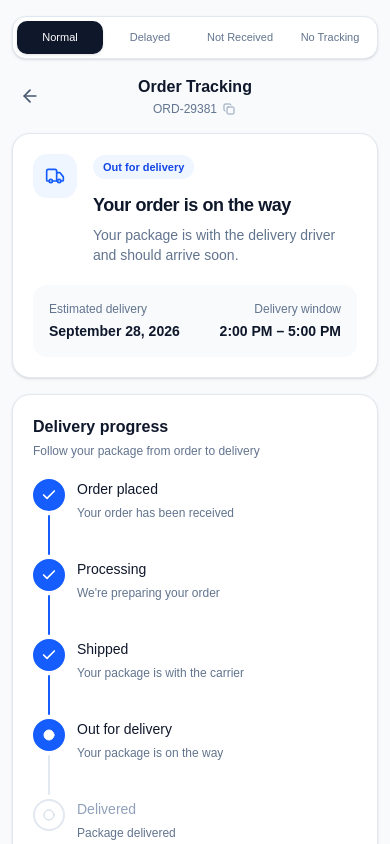
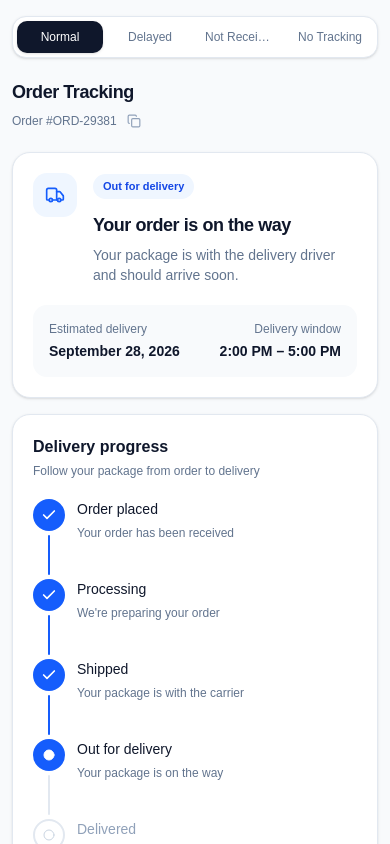
Before and after one commit to sakib-333/order-tracking-screen, a React (Vite) app: page / in a window 390 px wide. Shown: the top 844 px of the page. Built offline with nearby package versions, Linux system fonts and the light colour scheme.

Commit message:
Add responsive design.

```diff
--- a/src/components/order-tracking/OrderHeader.tsx
+++ b/src/components/order-tracking/OrderHeader.tsx
@@ -1,5 +1,4 @@
-import { ArrowLeft, Copy } from "lucide-react";
-import { Button } from "@/components/ui/button";
+import { Copy } from "lucide-react";
 
 interface OrderHeaderProps {
     orderId: string;
@@ -13,38 +12,36 @@ export function OrderHeader({
     };
 
     return (
-        <header className="mb-1">
-            <div className="flex items-center justify-between">
-                <Button
-                    variant="ghost"
-                    size="icon"
-                    className="size-9 rounded-full text-slate-600 hover:bg-white"
-                >
-                    <ArrowLeft className="size-5" />
-                </Button>
-
-                <div className="text-center">
-                    <h1 className="text-base font-semibold text-slate-900">
+        <header className="flex items-center justify-between">
+            <div>
+                <h1 className="text-lg font-semibold tracking-tight text-slate-900 sm:text-xl">
                     Order Tracking
                 </h1>
 
-                    <div className="mt-0.5 flex items-center justify-center gap-1">
-                        <span className="text-xs text-slate-500">
-                            {orderId}
+                <div className="mt-1 flex items-center gap-1.5">
+                    <span className="text-xs text-slate-500 sm:text-sm">
+                        Order #{orderId}
                     </span>
 
                     <button
                         type="button"
                         onClick={handleCopy}
-                            className="rounded p-0.5 text-slate-400 transition hover:bg-slate-100 hover:text-slate-600"
+                        className="rounded p-1 text-slate-400 transition hover:bg-slate-100 hover:text-slate-600"
                         aria-label="Copy order number"
                     >
-                            <Copy className="size-3" />
+                        <Copy className="size-3.5" />
                     </button>
                 </div>
             </div>
 
-                <div className="size-9" />
+            <div className="hidden text-right sm:block">
+                <p className="text-xs text-slate-400">
+                    Need help?
+                </p>
+
+                <p className="text-sm font-medium text-slate-700">
+                    Contact support below
+                </p>
             </div>
         </header>
     );
--- a/src/components/order-tracking/OrderLoading.tsx
+++ b/src/components/order-tracking/OrderLoading.tsx
@@ -2,8 +2,9 @@ import { Skeleton } from "@/components/ui/skeleton";
 
 export function OrderLoading() {
     return (
+        <div className="grid gap-4 md:grid-cols-2 md:gap-5 lg:grid-cols-[minmax(0,1.5fr)_minmax(320px,0.8fr)] lg:gap-6">
+            {/* Main Column */}
             <div className="space-y-4">
-            {/* Status Card */}
                 <div className="rounded-2xl border border-slate-200 bg-white p-5 shadow-sm">
                     <div className="flex items-start gap-4">
                         <Skeleton className="size-11 shrink-0 rounded-xl" />
@@ -19,7 +20,6 @@ export function OrderLoading() {
                     <Skeleton className="mt-5 h-16 w-full rounded-xl" />
                 </div>
 
-            {/* Timeline */}
                 <div className="rounded-2xl border border-slate-200 bg-white p-5 shadow-sm">
                     <div className="space-y-2">
                         <Skeleton className="h-5 w-36" />
@@ -34,13 +34,15 @@ export function OrderLoading() {
                         <Skeleton className="h-8 w-2/3" />
                     </div>
                 </div>
+            </div>
 
-            {/* Product */}
+            {/* Sidebar */}
+            <div className="space-y-4">
                 <div className="rounded-2xl border border-slate-200 bg-white p-5 shadow-sm">
                     <Skeleton className="mb-4 h-5 w-32" />
 
                     <div className="flex gap-4">
-                    <Skeleton className="size-20 shrink-0 rounded-xl" />
+                        <Skeleton className="size-20 shrink-0 rounded-xl sm:size-24" />
 
                         <div className="flex-1 space-y-3">
                             <Skeleton className="h-4 w-4/5" />
@@ -50,11 +52,10 @@ export function OrderLoading() {
                     </div>
                 </div>
 
-            {/* Actions */}
                 <Skeleton className="h-11 w-full rounded-xl" />
 
-            {/* Support */}
                 <Skeleton className="h-24 w-full rounded-2xl" />
+            </div>
         </div>
     );
 }
--- a/src/pages/OrderTrackingPage.tsx
+++ b/src/pages/OrderTrackingPage.tsx
@@ -68,10 +68,11 @@ export function OrderTrackingPage() {
 
     return (
         <main className="min-h-screen bg-slate-50">
-            <div className="mx-auto w-full max-w-md px-3 pb-10 pt-4 sm:px-4">
+            <div className="mx-auto w-full max-w-7xl px-3 pb-10 pt-4 sm:px-6 sm:pt-6 lg:px-8 lg:pt-8">
 
                 {/* Scenario Tabs */}
-                <div className="mb-4 rounded-xl border border-slate-200 bg-white p-1 shadow-sm">
+                <div className="mb-5 sm:mb-6">
+                    <div className="rounded-xl border border-slate-200 bg-white p-1 shadow-sm">
                         <div className="grid grid-cols-4 gap-1">
                             {scenarioTabs.map((tab) => {
                                 const isActive =
@@ -83,10 +84,12 @@ export function OrderTrackingPage() {
                                         type="button"
                                         disabled={pageState === "loading"}
                                         onClick={() =>
-                                        handleTrackingStateChange(tab.id)
+                                            handleTrackingStateChange(
+                                                tab.id,
+                                            )
                                         }
                                         className={[
-                                        "min-w-0 rounded-lg px-1.5 py-2 text-[11px] font-medium transition-all",
+                                            "min-w-0 rounded-lg px-2 py-2 text-xs font-medium transition-all sm:py-2.5",
                                             "focus-visible:outline-none focus-visible:ring-2 focus-visible:ring-blue-500 focus-visible:ring-offset-1",
                                             "disabled:pointer-events-none disabled:opacity-50",
                                             isActive
@@ -102,12 +105,15 @@ export function OrderTrackingPage() {
                             })}
                         </div>
                     </div>
+                </div>
 
-                {/* Header */}
+                {/* Page Header */}
+                <div className="mb-5 sm:mb-6">
                     <OrderHeader orderId={order.id} />
+                </div>
 
                 {/* Body */}
-                <div className="mt-4">
+                <div>
                     {pageState === "loading" && (
                         <OrderLoading />
                     )}
@@ -125,11 +131,17 @@ export function OrderTrackingPage() {
                     )}
 
                     {pageState === "success" && (
+                        <div className="grid gap-4 md:grid-cols-2 md:gap-5 lg:grid-cols-[minmax(0,1.5fr)_minmax(320px,0.8fr)] lg:gap-6">
+
+                            {/* Main Column */}
                             <div className="space-y-4">
                                 <OrderStatusCard order={order} />
 
                                 <DeliveryTimeline order={order} />
+                            </div>
 
+                            {/* Sidebar */}
+                            <div className="space-y-4">
                                 <ProductSummary
                                     product={order.product}
                                 />
@@ -138,6 +150,7 @@ export function OrderTrackingPage() {
 
                                 <SupportCard />
                             </div>
+                        </div>
                     )}
                 </div>
             </div>
```
Lines whose indentation alone changed are shown as unchanged.
